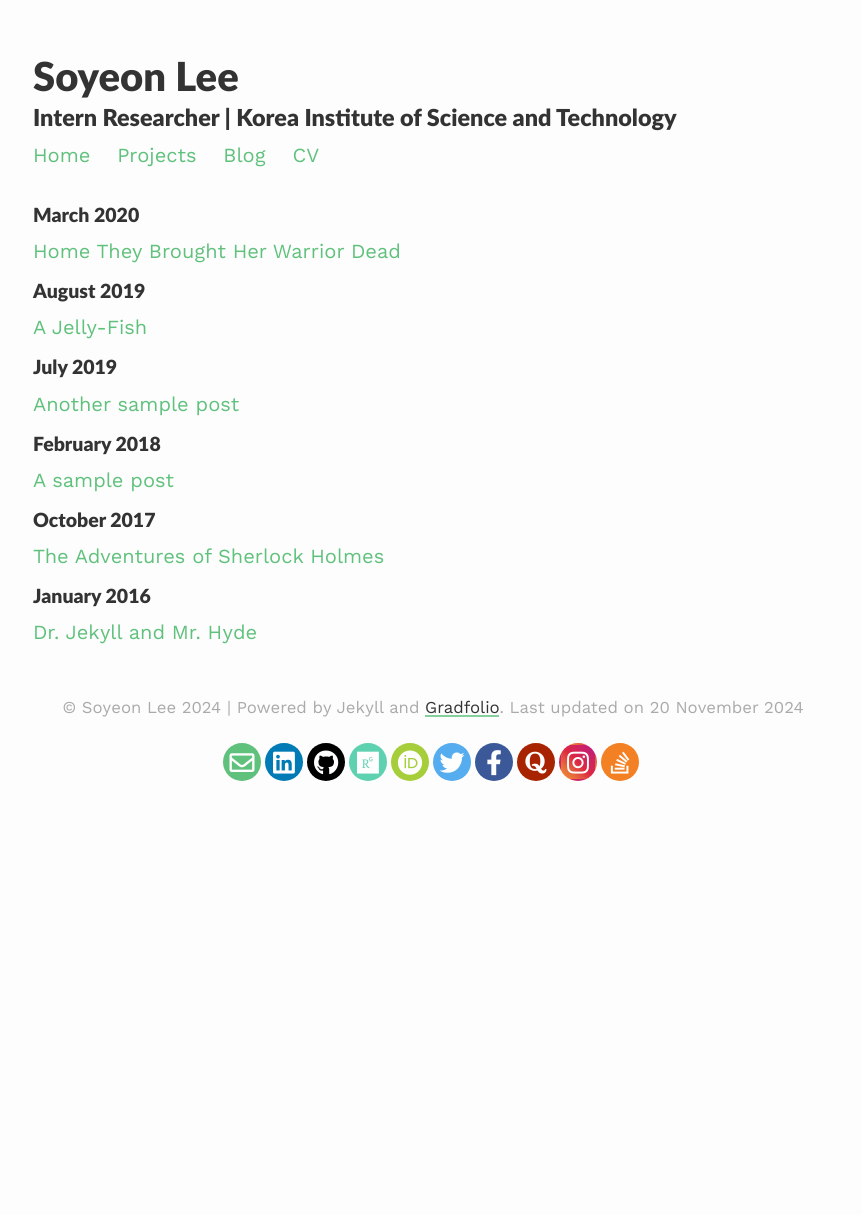
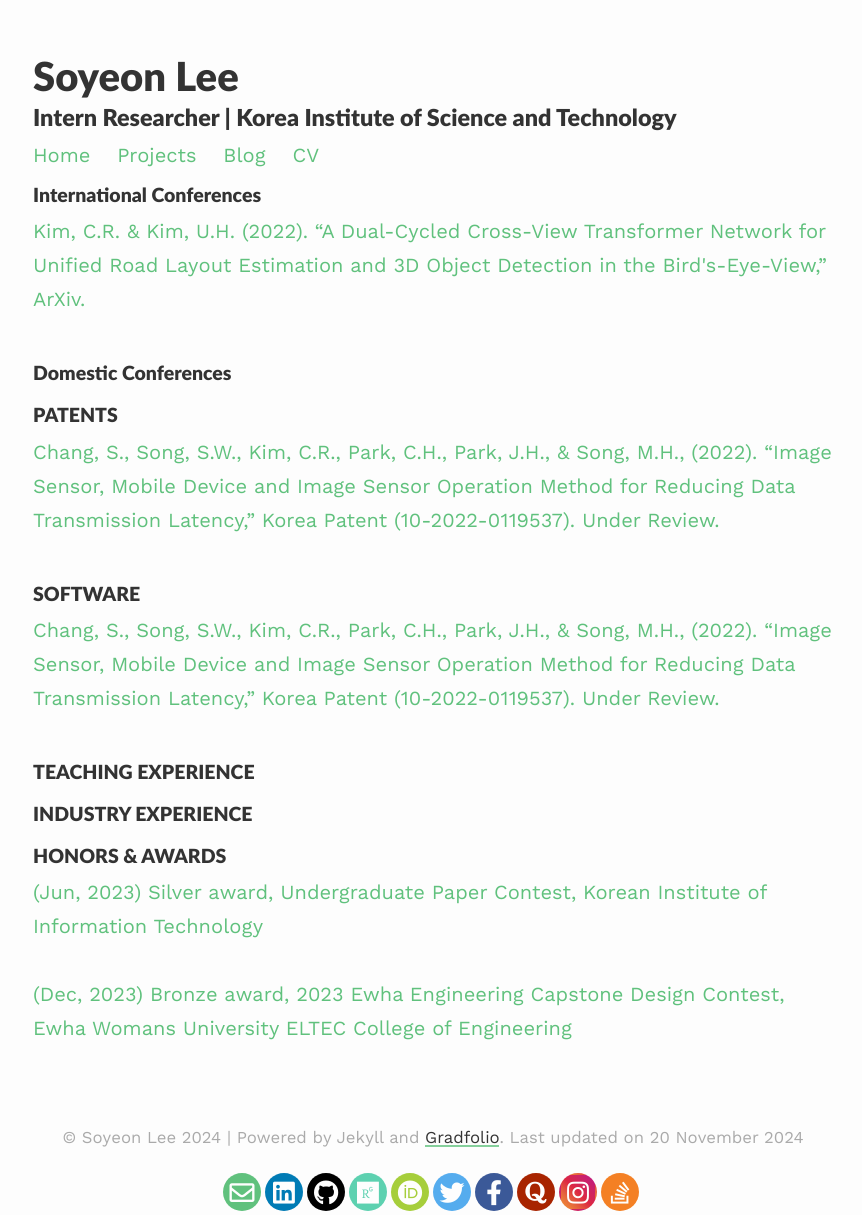
Before and after one commit to soysilver/soysilvery, a Jekyll site: the page built from exarchive.html, in a window 1280 px wide. Shown: the whole page, without its empty margins (207-1069 px from the left). Built offline with Jekyll 4.4.1, drawn with Linux system fonts in a browser that asks for light colours; nearby versions of some CDN libraries; before the commit the page ends 980 px from its top, so only the background shows below that.

Commit message:
Update exarchive.html

```diff
--- a/exarchive.html
+++ b/exarchive.html
@@ -4,17 +4,26 @@ permalink: /exarchive/
 title: Archive
 ---
 
-<div class="article-list">
-	{% for post in site.posts %}
-	{% unless post.next %}
-	<h3><small>{{ post.date | date: '%B %Y' }}</small></h3>
-	{% else %}
-	{% capture year %}{{ post.date | date: '%Y %b' }}{% endcapture %}
-	{% capture nyear %}{{ post.next.date | date: '%Y %b' }}{% endcapture %}
-	{% if year != nyear %}
-	<h3><small>{{ post.date | date: '%B %Y' }}</small></h3>
-	{% endif %}
-	{% endunless %}
-    <a href="{{ post.url | prepend: site.baseurl }}">{{ post.title }}</a><br>
-	{% endfor %}
-</div>
+<div>
+	<h3>
+		<small>International Conferences</small>
+	</h3>
+	<a href="https://arxiv.org/pdf/2209.08844.pdf">Kim, C.R. & Kim, U.H. (2022). “A Dual-Cycled Cross-View Transformer Network for Unified Road Layout Estimation and 3D Object Detection in the Bird's-Eye-View,” ArXiv.</a><br/><br>
+
+	<h3><small>Domestic Conferences</small></h3>
+
+    	<h3><small>PATENTS</small></h3>
+	<a>Chang, S., Song, S.W., Kim, C.R., Park, C.H., Park, J.H., & Song, M.H., (2022). “Image Sensor, Mobile Device and Image Sensor Operation Method for Reducing Data Transmission Latency,” Korea Patent (10-2022-0119537). Under Review.</a><br/><br>
+	<h3><small>SOFTWARE</small></h3>
+
+	<a>Chang, S., Song, S.W., Kim, C.R., Park, C.H., Park, J.H., & Song, M.H., (2022). “Image Sensor, Mobile Device and Image Sensor Operation Method for Reducing Data Transmission Latency,” Korea Patent (10-2022-0119537). Under Review.</a><br/><br>
+	<h3><small>TEACHING EXPERIENCE</small></h3>
+	<h3><small>INDUSTRY EXPERIENCE</small></h3>
+
+
+	<h3><small>HONORS & AWARDS</small></h3>
+	<a>(Jun, 2023) Silver award, Undergraduate Paper Contest, Korean Institute of Information Technology</a><br/><br>
+    	<a>(Dec, 2023) Bronze award, 2023 Ewha Engineering Capstone Design Contest, Ewha Womans University ELTEC College of Engineering</a><br/><br>
+
+
+	</div>
```
